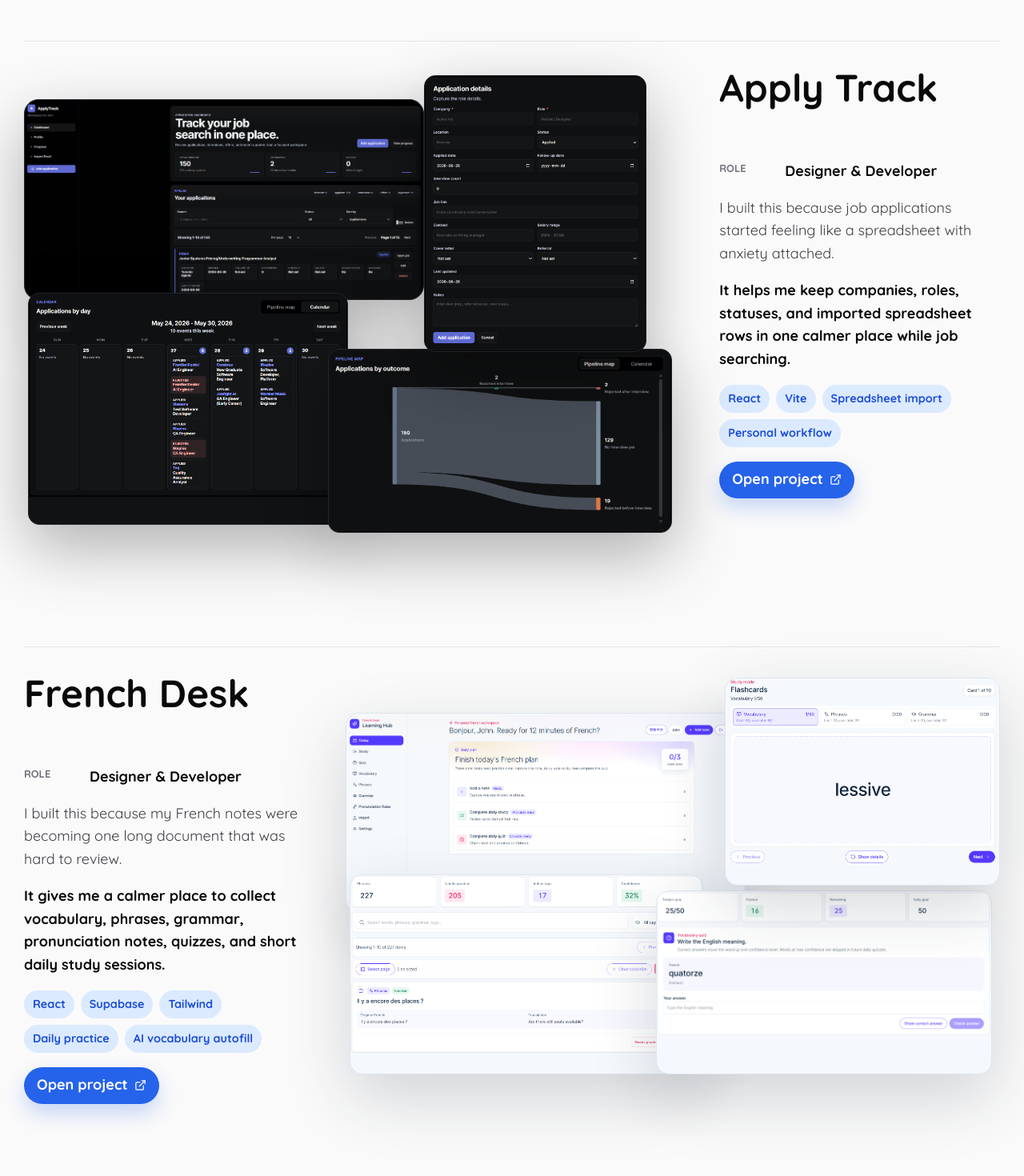
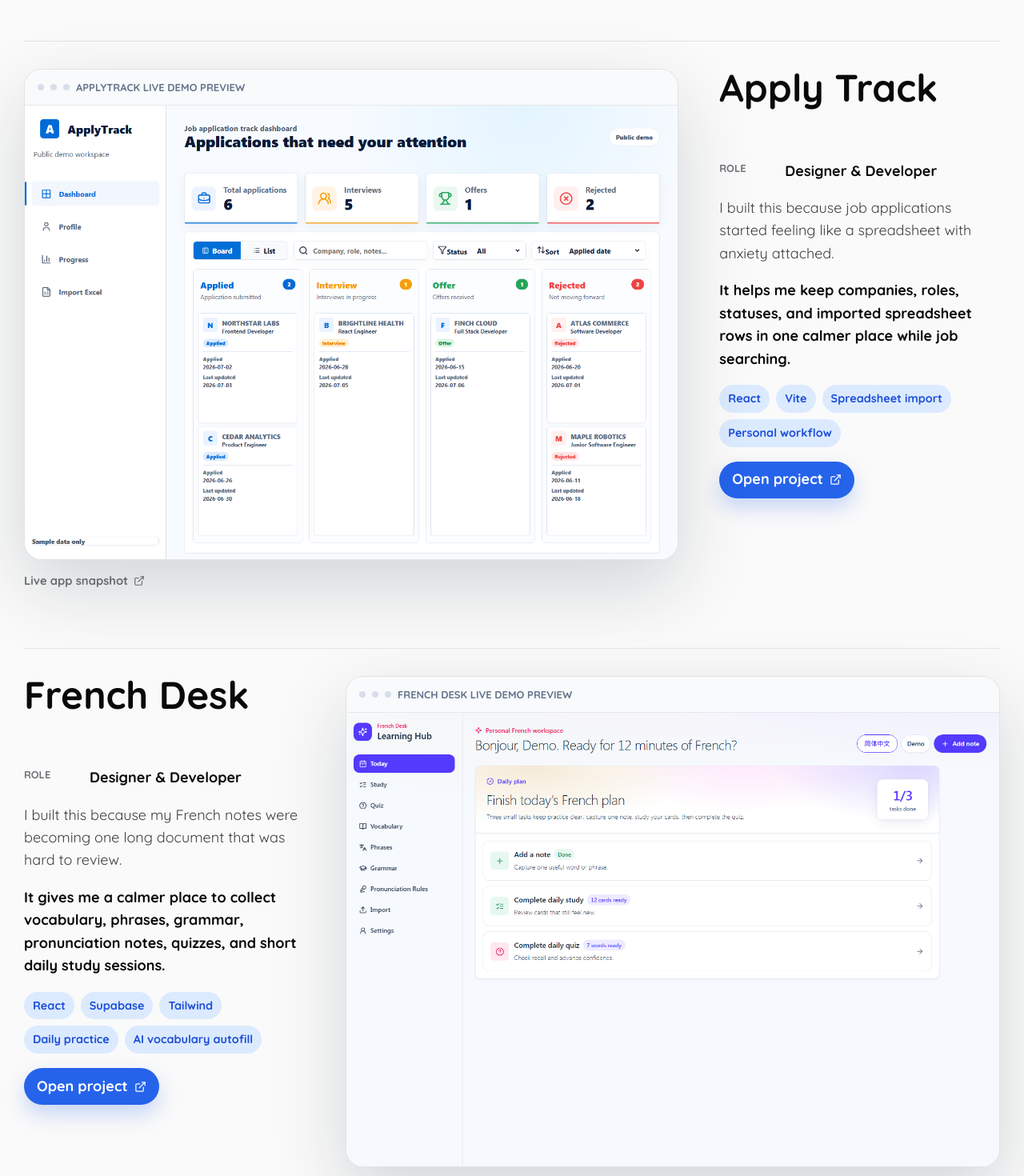
Before and after one commit to YijunYuan-Work/My-Portfolio, a React (Vite) app: page / in a window 1280 px wide. Shown: the part 2420-3890 px from the top of the page at 80% size. Built offline with nearby package versions, Linux system fonts and the light colour scheme.

Commit message:
Add live project preview snapshots

```diff
--- a/package.json
+++ b/package.json
@@ -6,6 +6,7 @@
   "scripts": {
     "dev": "vite",
     "build": "vite build",
+    "capture:previews": "node scripts/capture-project-previews.mjs",
     "lint": "eslint .",
     "preview": "vite preview"
   },
--- a/src/App.css
+++ b/src/App.css
@@ -4133,3 +4133,119 @@
     grid-template-columns: 1fr;
   }
 }
+
+/* Generated live project previews */
+.side-project-card-applyTrack .project-preview,
+.side-project-card-frenchDesk .project-preview {
+  display: flex;
+  flex-direction: column;
+  gap: 14px;
+  min-height: 0;
+  overflow: visible;
+  border: 0;
+  border-radius: 0;
+  background: transparent;
+  box-shadow: none;
+  padding: 0;
+}
+
+.project-preview-frame {
+  display: block;
+  overflow: hidden;
+  border: 1px solid rgba(13, 22, 36, 0.12);
+  border-radius: 22px;
+  background: #ffffff;
+  box-shadow: 0 34px 90px rgba(13, 22, 36, 0.16);
+  color: inherit;
+  opacity: 0;
+  text-decoration: none;
+  transform: translateY(34px) scale(0.97);
+}
+
+.is-showcase-visible .project-preview-frame {
+  animation: project-preview-rise 900ms cubic-bezier(0.16, 1, 0.3, 1) forwards;
+}
+
+.project-preview-bar {
+  display: grid;
+  grid-template-columns: repeat(3, 8px) minmax(0, 1fr);
+  gap: 8px;
+  align-items: center;
+  border-bottom: 1px solid rgba(13, 22, 36, 0.08);
+  background: #f8fafc;
+  padding: 12px 16px;
+}
+
+.project-preview-bar span {
+  width: 8px;
+  height: 8px;
+  border-radius: 999px;
+  background: #d6deea;
+}
+
+.project-preview-bar strong {
+  overflow: hidden;
+  color: #64748b;
+  font-size: 0.72rem;
+  font-weight: 800;
+  letter-spacing: 0;
+  text-overflow: ellipsis;
+  text-transform: uppercase;
+  white-space: nowrap;
+}
+
+.project-preview-image {
+  display: block;
+  width: 100%;
+  height: auto;
+  object-fit: contain;
+  object-position: top left;
+}
+
+.project-preview-note {
+  display: inline-flex;
+  gap: 7px;
+  align-items: center;
+  align-self: flex-start;
+  color: var(--muted);
+  font-size: 0.82rem;
+  font-weight: 800;
+}
+
+.side-project-card-frenchDesk .project-preview {
+  grid-column: 2;
+  grid-row: 1;
+}
+
+.side-project-card-frenchDesk .project-preview-image {
+  object-position: top left;
+}
+
+@keyframes project-preview-rise {
+  0% {
+    opacity: 0;
+    transform: translateY(34px) scale(0.97);
+  }
+
+  100% {
+    opacity: 1;
+    transform: translateY(0) scale(1);
+  }
+}
+
+@media (prefers-reduced-motion: reduce) {
+  .project-preview-frame,
+  .is-showcase-visible .project-preview-frame {
+    animation: none;
+    opacity: 1;
+    transform: none;
+  }
+}
+
+@media (max-width: 960px) {
+  .side-project-card-applyTrack .project-preview,
+  .side-project-card-frenchDesk .project-preview {
+    grid-column: auto;
+    grid-row: auto;
+  }
+}
--- a/src/App.jsx
+++ b/src/App.jsx
@@ -74,6 +74,9 @@
     href: "https://apply-track-six.vercel.app/",
     cta: "Open project",
     preview: "applyTrack",
+    previewImage: "/project-previews/applytrack-dashboard.png",
+    previewUrl: "https://apply-track-six.vercel.app/#/demo",
+    previewLabel: "ApplyTrack live demo preview",
     copy: "I built this because job applications started feeling like a spreadsheet with anxiety attached.",
     problem:
       "It helps me keep companies, roles, statuses, and imported spreadsheet rows in one calmer place while job searching.",
@@ -111,6 +114,9 @@
     href: "https://french-learning-theta.vercel.app/",
     cta: "Open project",
     preview: "frenchDesk",
+    previewImage: "/project-previews/frenchdesk-today.png",
+    previewUrl: "https://french-learning-theta.vercel.app/#/demo",
+    previewLabel: "French Desk live demo preview",
     copy: "I built this because my French notes were becoming one long document that was hard to review.",
     problem:
       "It gives me a calmer place to collect vocabulary, phrases, grammar, pronunciation notes, quizzes, and short daily study sessions.",
@@ -224,89 +230,38 @@
   );
 }
 
-function ApplyTrackPreview({ project }) {
+function ProjectPreview({ project }) {
+  const previewClass =
+    project.preview === "applyTrack" ? "applytrack-preview" : "french-preview";
+
   return (
-    <div className="tracker-preview applytrack-preview" aria-label={`${project.title} preview`}>
-      <div className="apply-component-stage" aria-hidden="true">
-        <article className="apply-component-card apply-component-dashboard">
-          <img
-            className="apply-preview-shot"
-            src="/project-previews/applytrack-dashboard.png"
-            alt=""
-            loading="lazy"
-          />
-        </article>
-
-        <article className="apply-component-card apply-component-form">
-          <img
-            className="apply-preview-shot"
-            src="/project-previews/applytrack-add-apply.png"
-            alt=""
-            loading="lazy"
-          />
-        </article>
-
-        <article className="apply-component-card apply-component-pipeline">
-          <img
-            className="apply-preview-shot"
-            src="/project-previews/applytrack-pipeline-map.png"
-            alt=""
-            loading="lazy"
-          />
-        </article>
-
-        <article className="apply-component-card apply-component-calendar">
-          <img
-            className="apply-preview-shot"
-            src="/project-previews/applytrack-calendar.png"
-            alt=""
-            loading="lazy"
-          />
-        </article>
-      </div>
-    </div>
-  );
-}
-
-function FrenchDeskPreview({ project }) {
-  return (
-    <div className="tracker-preview french-preview" aria-label={`${project.title} preview`}>
-      <div className="french-component-stage" aria-hidden="true">
-        <article className="french-component-card french-component-today">
-          <img
-            className="french-preview-shot"
-            src="/project-previews/frenchdesk-today.png"
-            alt=""
-            loading="lazy"
-          />
-        </article>
-
-        <article className="french-component-card french-component-study">
-          <img
-            className="french-preview-shot"
-            src="/project-previews/frenchdesk-study.png"
-            alt=""
-            loading="lazy"
-          />
-        </article>
-
-        <article className="french-component-card french-component-quiz">
-          <img
-            className="french-preview-shot"
-            src="/project-previews/frenchdesk-quiz.png"
-            alt=""
-            loading="lazy"
-          />
-        </article>
-
-        <article className="french-component-card french-component-vocabulary">
-          <img
-            className="french-preview-shot"
-            src="/project-previews/frenchdesk-vocabulary.png"
-            alt=""
-            loading="lazy"
-          />
-        </article>
+    <div
+      className={`tracker-preview project-preview ${previewClass}`}
+      aria-label={`${project.title} preview`}
+    >
+      <a
+        className="project-preview-frame"
+        href={project.previewUrl}
+        target="_blank"
+        rel="noreferrer"
+        aria-label={`Open ${project.title} live preview`}
+      >
+        <span className="project-preview-bar" aria-hidden="true">
+          <span />
+          <span />
+          <span />
+          <strong>{project.previewLabel}</strong>
+        </span>
+        <img
+          className="project-preview-image"
+          src={project.previewImage}
+          alt={`${project.title} product preview`}
+          loading="lazy"
+        />
+      </a>
+      <div className="project-preview-note">
+        <span>Live app snapshot</span>
+        <ExternalLink size={14} aria-hidden="true" />
       </div>
     </div>
   );
@@ -317,14 +272,12 @@
   const [isShowcaseVisible, setIsShowcaseVisible] = useState(false);
 
   useEffect(() => {
-    if (!["applyTrack", "frenchDesk"].includes(project.preview) || !cardRef.current) {
+    if (!project.previewImage || !cardRef.current) {
       return undefined;
     }
 
-    const previewSelector =
-      project.preview === "applyTrack" ? ".applytrack-preview" : ".french-preview";
     const observedElement =
-      cardRef.current.querySelector(previewSelector) || cardRef.current;
+      cardRef.current.querySelector(".project-preview") || cardRef.current;
 
     const observer = new IntersectionObserver(
       ([entry]) => {
@@ -336,7 +289,7 @@
     observer.observe(observedElement);
 
     return () => observer.disconnect();
-  }, [project.preview]);
+  }, [project.previewImage]);
 
   return (
     <article
@@ -372,8 +325,7 @@
         </div>
       </div>
 
-      {project.preview === "applyTrack" && <ApplyTrackPreview project={project} />}
-      {project.preview === "frenchDesk" && <FrenchDeskPreview project={project} />}
+      <ProjectPreview project={project} />
     </article>
   );
 }
```
Also changed, not shown: scripts/capture-project-previews.mjs (added, +216 -0 lines), public/project-previews/applytrack-dashboard.png, public/project-previews/frenchdesk-today.png.
